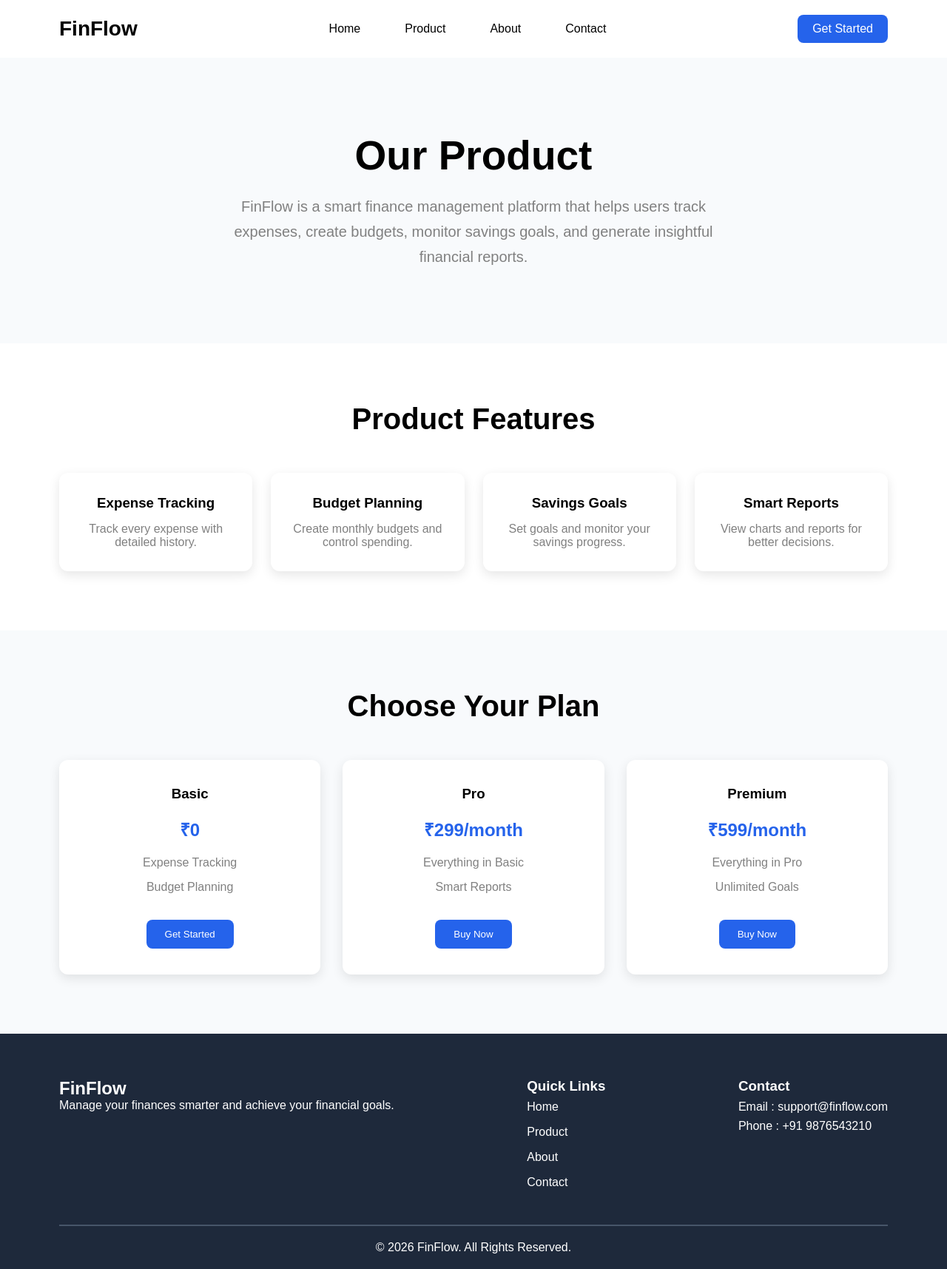
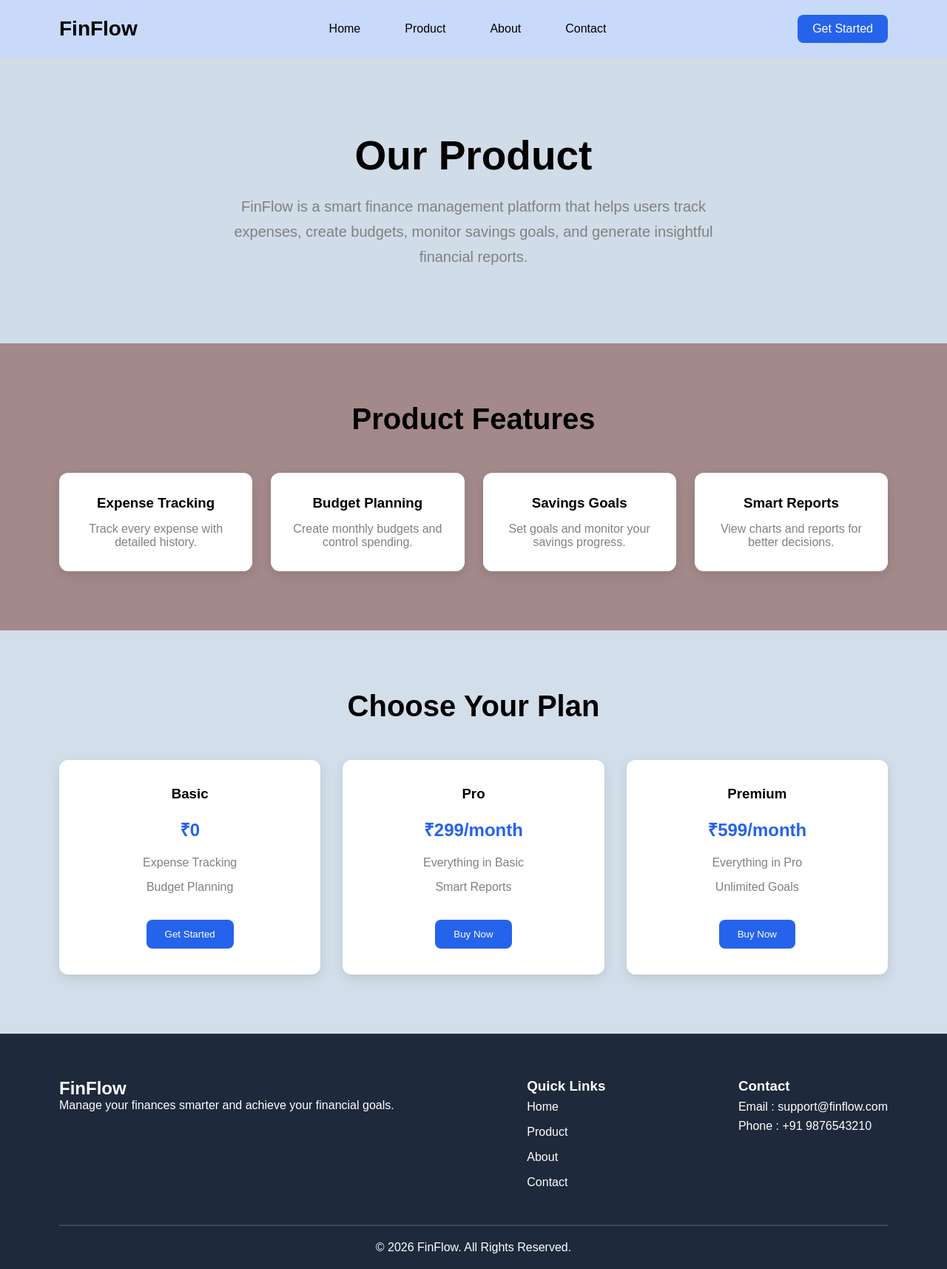
Before and after one commit to RaptorX05/FinFlow, a plain HTML site: page product.html in a window 1280 px wide. Shown: the whole page at 74% size. Drawn offline with Linux system fonts and the light colour scheme.

Commit message:
Updated color theme

```diff
--- a/style.css
+++ b/style.css
@@ -5,18 +5,18 @@
 }
 body{
     font-family: Arial, sans-serif;
-    background-color: #f8fafc;
+    background-color: #ddeaf7;
 }
 nav{
     display: flex;
     justify-content: space-between;
     align-items: center;
     padding: 20px 80px;
-    background-color: white;
+    background-color: rgb(200, 217, 250);
 }
 .nav-links a{
     text-decoration: none;
-    color: black;
+    color: rgb(46, 19, 19);
     margin: 0 15px;
     font-weight: 500;
 }
@@ -166,14 +166,14 @@ nav{
 
 .footer hr{
     margin:40px 0 20px;
-    border:1px solid #475569;
+    border:1px solid #3a495e;
 }
 
 .copyright{
     text-align:center;
 }
 .product-hero{
-    background:#f8fafc;
+    background:#d0dce7;
     text-align:center;
     padding:100px 80px;
 }
@@ -194,7 +194,7 @@ nav{
 .product-features{
     padding:80px;
     text-align:center;
-    background:white;
+    background:rgb(163, 137, 137);
 }
 
 .product-features h2{
@@ -203,7 +203,7 @@ nav{
 }
 .pricing{
     padding:80px;
-    background:#f8fafc;
+    background:#d2dee9;
     text-align:center;
 }
 
@@ -246,7 +246,7 @@ nav{
     cursor:pointer;
 }
 .about-section{
-    background:#f8fafc;
+    background:#acc2d8;
     text-align:center;
     padding:100px 80px;
 }
@@ -273,7 +273,7 @@ nav{
     margin-bottom:50px;
 }
 .contact-section{
-    background:#f8fafc;
+    background:#abbbca;
     text-align:center;
     padding:100px 80px;
 }
@@ -312,7 +312,7 @@ nav{
     justify-content:space-between;
     align-items:center;
     padding:20px 80px;
-    background:white;
+    background:rgb(200, 217, 250);
 }
 
 .logo h1{
```
